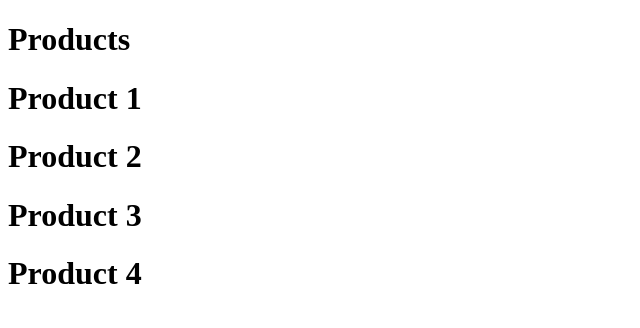
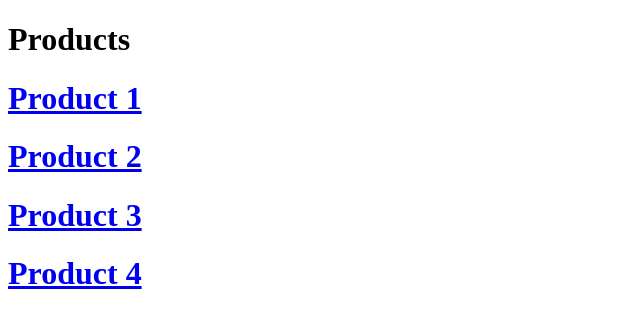
Before and after one commit to ToniBirat7/NextJs_Complete, a Next.js app in the folder NextJs_Basics(Code_Ev)/hello-world/: page /products in a window 1280 px wide. Shown: the top 328 px of the page, without its empty margins (0-640 px from the left). Built offline with nearby package versions, Linux system fonts and the light colour scheme.

Commit message:
docs: nextjs cont

```diff
--- a/NextJs_Basics(Code_Ev)/hello-world/src/app/products/[productId]/page.tsx
+++ b/NextJs_Basics(Code_Ev)/hello-world/src/app/products/[productId]/page.tsx
@@ -1,5 +1,6 @@
 import React from "react";
 import { Metadata } from "next";
+import Link from "next/link";
 
 type Props = {
   params: { productId: string };
@@ -22,6 +23,9 @@ const ProductById = async ({ params }: { params: { productId: string } }) => {
   return (
     <>
       <h1>Product Id: {productId}</h1>
+      <h1>
+        <Link href={`${productId}/reviews/${productId}`}>Review 1</Link>
+      </h1>
     </>
   );
 };
--- a/NextJs_Basics(Code_Ev)/hello-world/src/app/products/page.tsx
+++ b/NextJs_Basics(Code_Ev)/hello-world/src/app/products/page.tsx
@@ -1,12 +1,23 @@
 import React from "react";
+import Link from "next/link";
 
 const page = () => {
   return (
     <>
-      <h1>Product 1</h1>
-      <h1>Product 2</h1>
-      <h1>Product 3</h1>
-      <h1>Product 4</h1>
+      <h1>
+        <Link href="products/1">Product 1</Link>
+      </h1>
+      <h1>
+        <Link href="products/2">Product 2</Link>
+      </h1>
+      <h1>
+        <Link href="products/3" replace>
+          Product 3
+        </Link>
+      </h1>
+      <h1>
+        <Link href="products/4">Product 4</Link>
+      </h1>
     </>
   );
 };
```
Also changed, not shown: 2 other files (tests, documents, lock files or other folders).
